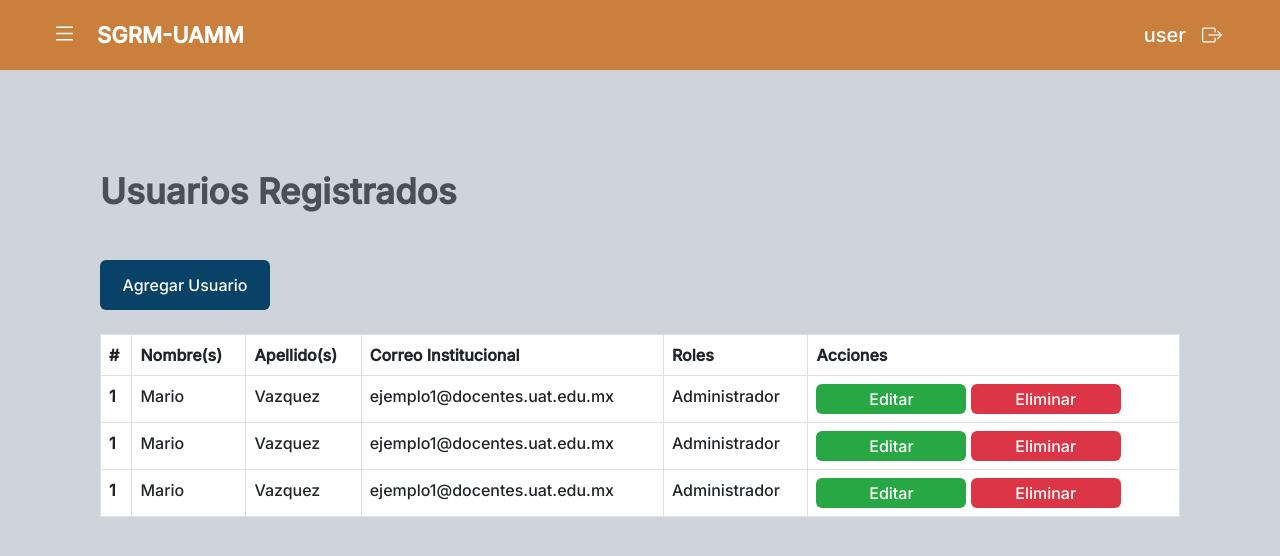
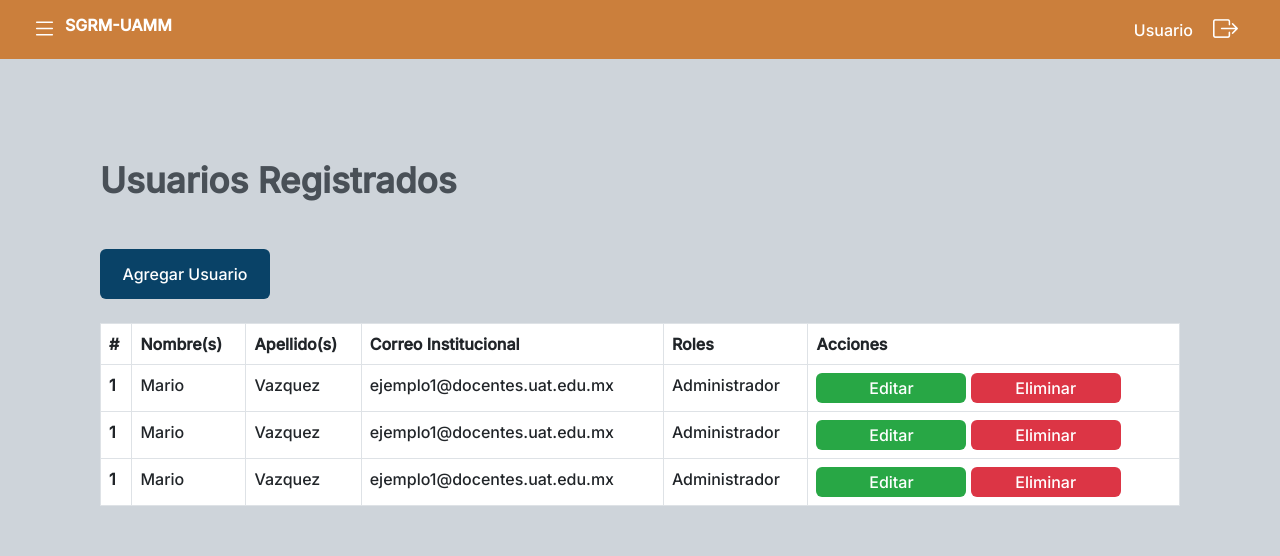
Before and after one commit to AlanElMago/proyecto-palomo, a plain HTML site: page modulo-admin_usuarios.html in a window 1280 px wide. Drawn offline with nearby package versions, Linux system fonts and the light colour scheme.

Commit message:
Sidebar corregido

```diff
--- a/css/css.css
+++ b/css/css.css
@@ -128,109 +128,70 @@ h1 {
 }
 
 /* Barra de navegación */
-.header {
-    width: 100%;
-    height: 70px;
+.color-encabezado {
     background: #CB7F3C;
 }
 
-.container {
-    width: 100%;
-    max-width: 1200px;
-    height: 100%;
+.color-texto {
+    color: #343A40;
+}
+
+.btn-encabezado {
+    background: none;
+    border: none;
+    color: #fff;
+    padding: 0;
+}
+
+.navbar-nav {
     display: flex;
-    flex-direction: row;
-    justify-content: space-between;
+    justify-content: center;
+}
+
+.usuario {
+    display: flex;
+    align-items: baseline;
+    justify-content: center;
+}
+
+.usuario-conainer {
+    list-style: none;
+    display: flex;
+    margin: 0;
+    padding: 0;
+}
+
+.usuario-conainer li {
+    margin: 0 10px;
+}
+
+.usuario-conainer p {
+    margin: 0;
+    padding: 0;
+    color: #fff;
+    font-size: 16px;
+}
+
+.usuario-conainer li, .usuario-conainer p, .btn-encabezado {
+    height: 40px;
+    display: flex;
     align-items: center;
 }
 
-.container .logo-container {
-    display: flex;
-    flex-direction: row;
-    justify-content: center;
-    align-items: center;
-    gap: 10px;
+/* iconos */
+i {
+    font-size: 25px;
 }
 
-.btn-menu, .logo {
-    width: auto;
-    display: inline-block;
-    margin: 0 auto;
+/* estilos del contenido del sidebar */
+.offcanvas-body {
+    width: 100%;
+    padding: 0;
 }
 
-.container .btn-menu label {
-    color: #FFF;
-    font-size: 25px;
-    cursor: pointer;
+a {
+    text-decoration: none;
 }
-
-.logo h1 {
-    margin: 0;
-    color: #FFF;
-    font-weight: 400;
-    font-size: 22px;
-    margin-left: 10px;
-}
-
-.container .menu {
-    height: 100%;
-    display: flex;
-    flex-direction: wrap;
-    align-items: center;
-    gap: 10px;
-    color: #FFF;
-    font-size: 15px;
-}
-
-.user-label {
-    display: block;
-}
-
-.menu div, .menu button {
-    font-size: 20px;
-}
-
-#cerrar-sesion {
-    background: none;
-    color: #FFF;
-    border: none;
-}
-
-/* Menú Lateral */
-#btn-menu {
-    display: none;
-}
-
-.container-menu {
-    position: absolute;
-    width: 100%;
-    height: 100vh;
-    top: 0; left: 0;
-    visibility: hidden;
-}
-
-#btn-menu:checked ~ .container-menu {
-    visibility: visible;
-}
-
-.cont-menu {
-    width: 100%;
-    max-width: 290px;
-    background: #FFF;
-    height: 100vh;
-    position: relative;
-    transition: all 500ms ease;
-    transform: translateX(-100%);
-}
-
-#btn-menu:checked ~ .container-menu .cont-menu {
-    transform: translateX(0%);
-}
-
-.cont-menu nav{
-    transform: translateY(15%);
-}
-
 /* Body pagina principal */
 img {
     margin-bottom: 110px;
--- a/modulo-admin_usuarios.html
+++ b/modulo-admin_usuarios.html
@@ -13,28 +13,38 @@
     <title>Módulo del Administrador - Usuarios</title>
   </head>
   <body>
-    <!-- Barra de navegación -->
-    <header class="header">
-        <div class="container">
-            <div class="logo-container">
-                <div class="btn-menu">
-                    <label for="btn-menu"><i class="bi bi-list"></i></label>
-                </div>
-                <div class="logo">
-                    <h1 class="fw-bold">SGRM-UAMM</h1>
+        <!-- Encabezado -->
+        <header class="container-fluid color-encabezado">
+          <!-- Barra de navegacion -->
+          <nav class="navbar navbar-expand-lg navbar-light p-2" id="menu">
+            <div class="container-fluid">
+              <!-- Boton para abrir el menu -->
+              <button type="button" class="fs-5 fw-bold btn-encabezado" data-bs-toggle="offcanvas" data-bs-target="#offcanvasExample" aria-controls="offcanvasExample" id="btn-menu">
+                <i class="bi bi-list"></i>
+              </button>
+              <div class="collapse navbar-collapse" id="navbarSupportedContent">
+                <ul class="navbar-nav me-auto mb-2 mb-lg-0">
+                  <li class="nav-item">
+                    <a class="nav-link active text-white fw-bold h6" aria-current="page" href="main-page.html">SGRM-UAMM</a>
+                  </li>
+                </ul>
+                <div class="usuario">
+                  <ul class="usuario-conainer">
+                    <li><p class="text-white">Usuario</p></li>
+                    <li>
+                      <button class="btn-encabezado" type="button">
+                        <i class="bi bi-box-arrow-right"></i>
+                      </button>
+                    </li>
+                  </ul>
                 </div>
               </div>
-            <nav class="menu">
-                <div>user</div>
-                <button id="cerrar-sesion"><i class="bi bi-box-arrow-right"></i></button>
+            </div>
           </nav>
-        </div>
-    </header>
 
-    <input type="checkbox" id="btn-menu">
-    <div class="container-menu">
-        <div class="cont-menu">
-            <nav>
+          <!-- Sidebar -->
+          <div class="offcanvas offcanvas-start" tabindex="-1" id="offcanvasExample" aria-labelledby="offcanvasExamplelabel">
+            <div class="offcanvas-body">
               <div class="accordion" id="accordionExample">
                 <div class="accordion-item">
                   <h2 class="accordion-header" id="headingOne">
@@ -44,7 +54,7 @@
                   </h2>
                   <div id="collapseOne" class="accordion-collapse collapse show" aria-labelledby="headingOne" data-bs-parent="#accordionExample">
                     <div class="accordion-body">
-                          <a href="modulo-admin_usuarios.html">Usuarios</a>
+                      <a href="modulo-admin_usuarios.html" class="color-texto">Usuarios</a>
                     </div>
                   </div>
                 </div>
@@ -56,7 +66,7 @@
                   </h2>
                   <div id="collapseTwo" class="accordion-collapse collapse" aria-labelledby="headingTwo" data-bs-parent="#accordionExample">
                     <div class="accordion-body">
-                          <a href="modulo-mod_cat-act.html">Catálogo de Actividades</a>
+                      <a href="modulo-mod_cat-act.html" class="color-texto">Catálogo de Actividades</a>
                     </div>
                   </div>
                 </div>
@@ -68,14 +78,14 @@
                   </h2>
                   <div id="collapseThree" class="accordion-collapse collapse" aria-labelledby="headingThree" data-bs-parent="#accordionExample">
                     <div class="accordion-body">
-                          <a href="modulo-asesor-tec_act-asig.html">Actividades Asignadas</a>
+                      <a href="modulo-asesor-tec_act-asig.html" class="color-texto">Actividades Asignadas</a>
                     </div>
                   </div>
                 </div>
               </div>
-            </nav>
             </div>
           </div>
+        </header>
 
     <div class="container-modulos">
         <div class="title"><h1>Usuarios Registrados</h1></div>
```
Also changed, not shown: main-page.html (+32 -22 lines), modulo-asesor-tec_act-asig.html (+32 -23 lines), modulo-mod_cat-act.html (+32 -22 lines). Lines whose indentation alone changed are shown as unchanged.
